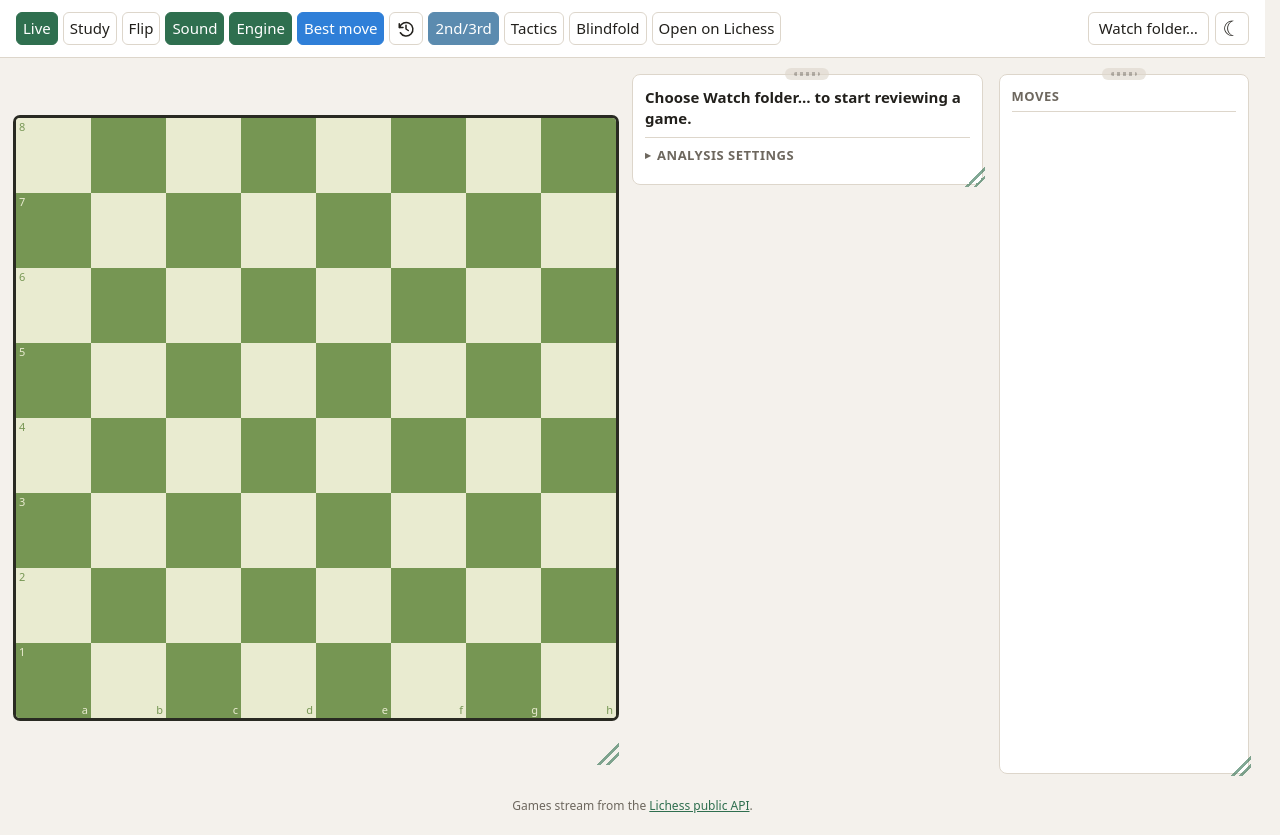
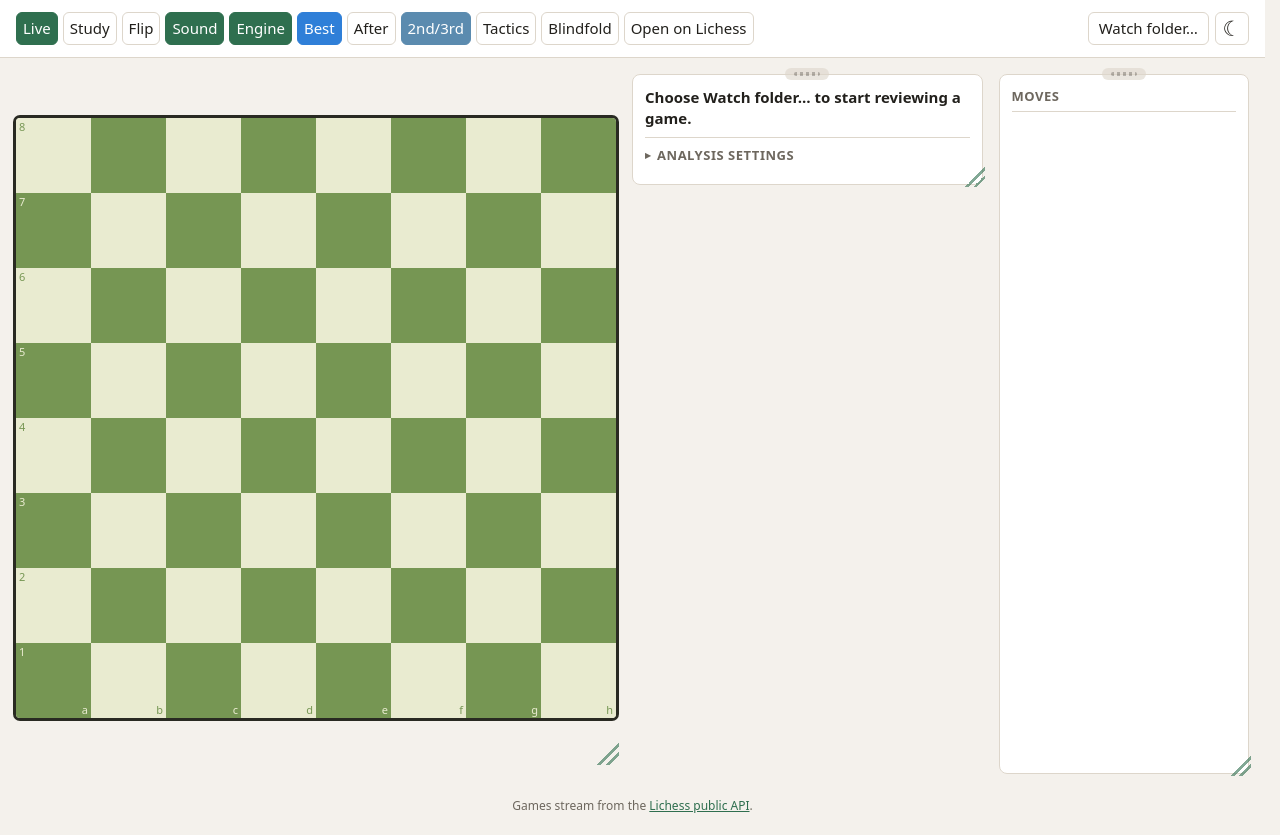
Before and after one commit to audiophrases/LiveReview, a plain HTML site: page index.html in a window 1280 px wide. Drawn offline with Linux system fonts and the light colour scheme.

Commit message:
feat: update best move button and review functionality for improved clarity

```diff
--- a/index.html
+++ b/index.html
@@ -16,11 +16,8 @@
     <button id="flip" title="Flip board (F)">Flip</button>
     <button id="sound" title="Move sound (M)" aria-pressed="true">Sound</button>
     <button id="engineToggle" title="Stockfish analysis (E)" aria-pressed="true">Engine</button>
-    <button id="bestToggle" aria-keyshortcuts="B" title="Show the engine's best move (B)">Best move</button>
-    <button id="bestReview" type="button" aria-keyshortcuts="A" aria-label="After · Disabled" title="After · Disabled (A)">
-      <svg width="18" height="18" viewBox="0 0 24 24" fill="none" stroke="currentColor" stroke-width="2" stroke-linecap="round" stroke-linejoin="round" aria-hidden="true"><path d="M3 5v5h5"/><path d="M3.5 10a9 9 0 1 1 1 7M12 7v5l3 2"/></svg>
-      <span aria-hidden="true">??</span>
-    </button>
+    <button id="bestToggle" aria-keyshortcuts="B" title="Show the engine's best move (B)">Best</button>
+    <button id="bestReview" type="button" aria-keyshortcuts="A" aria-label="After · Disabled" title="After · Disabled (A)">After <span aria-hidden="true">??</span></button>
     <button id="altToggle" aria-keyshortcuts="2" title="Show the 2nd and 3rd best moves and what they cost (2)">2nd/3rd</button>
     <button id="tacticsToggle" title="Show position badges and tactical moves on the board (T). Pick which ones in Analysis settings.">Tactics</button>
     <button id="legendToggle" type="button" popovertarget="legend" hidden>Legend</button>
--- a/style.css
+++ b/style.css
@@ -463,9 +463,8 @@ a { color: var(--accent); }
 .settings label { display: flex; align-items: center; gap: 6px; padding: 3px 0; }
 .settings select { margin-left: auto; font: inherit; padding: 1px 4px; background: var(--bg); color: var(--text); border: 1px solid var(--line); border-radius: 4px; }
 .controls #bestToggle.on, .controls #bestReview.on { background: #2f7fd8; border-color: #2f7fd8; color: #fff; }
-#bestReview, .theme-toggle { display: inline-grid; place-items: center; width: 34px; padding-inline: 0; }
-.theme-toggle { font: 21px/1 "Segoe UI Symbol", sans-serif; }
-#bestReview span, #bestReview.blunder svg { display: none; }
+.theme-toggle { display: inline-grid; place-items: center; width: 34px; padding-inline: 0; font: 21px/1 "Segoe UI Symbol", sans-serif; }
+#bestReview span { display: none; }
 #bestReview.blunder span { display: inline; color: light-dark(#b12b29, #ff827e); font-weight: 750; }
 .controls button:disabled { opacity: 0.5; cursor: default; }
 
```
